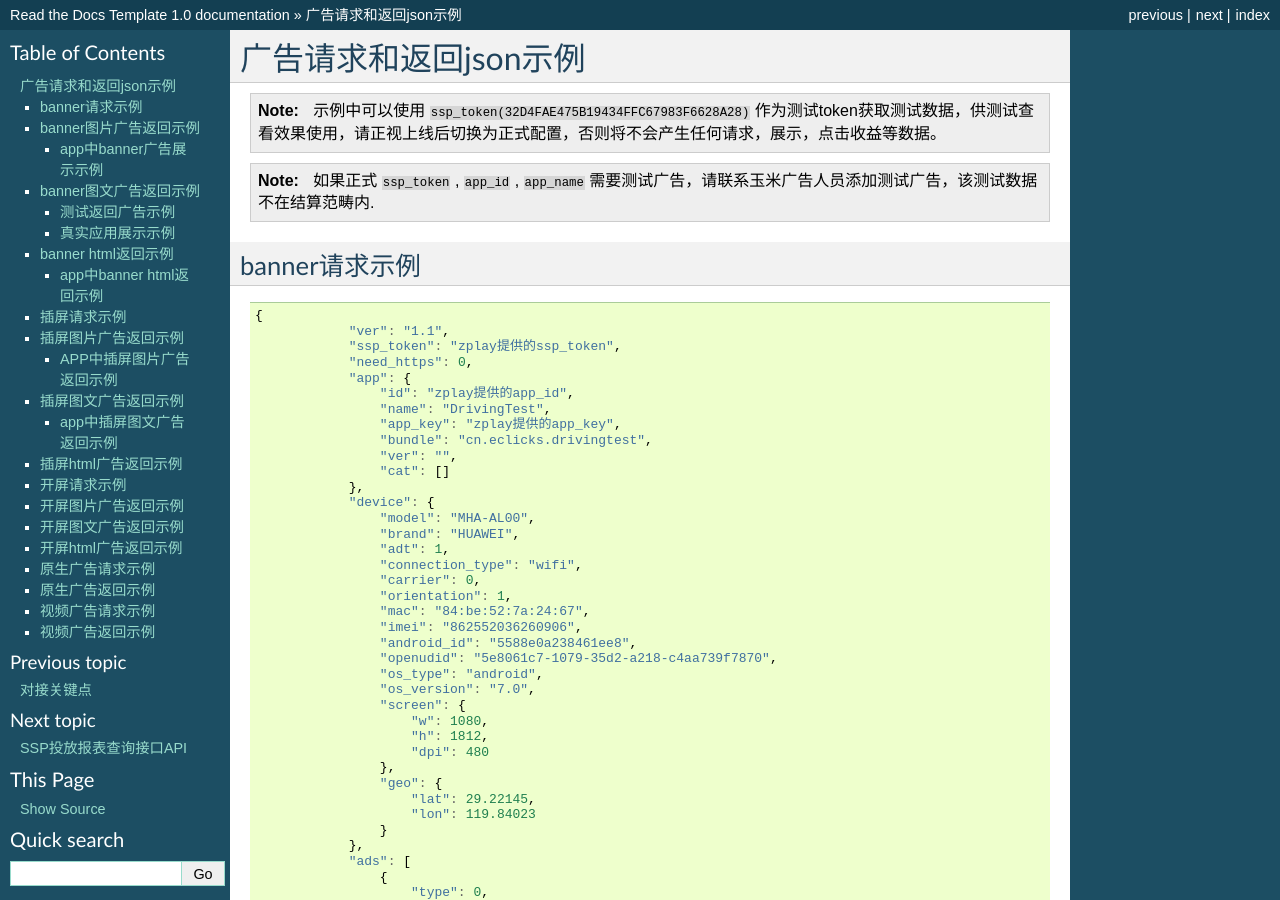
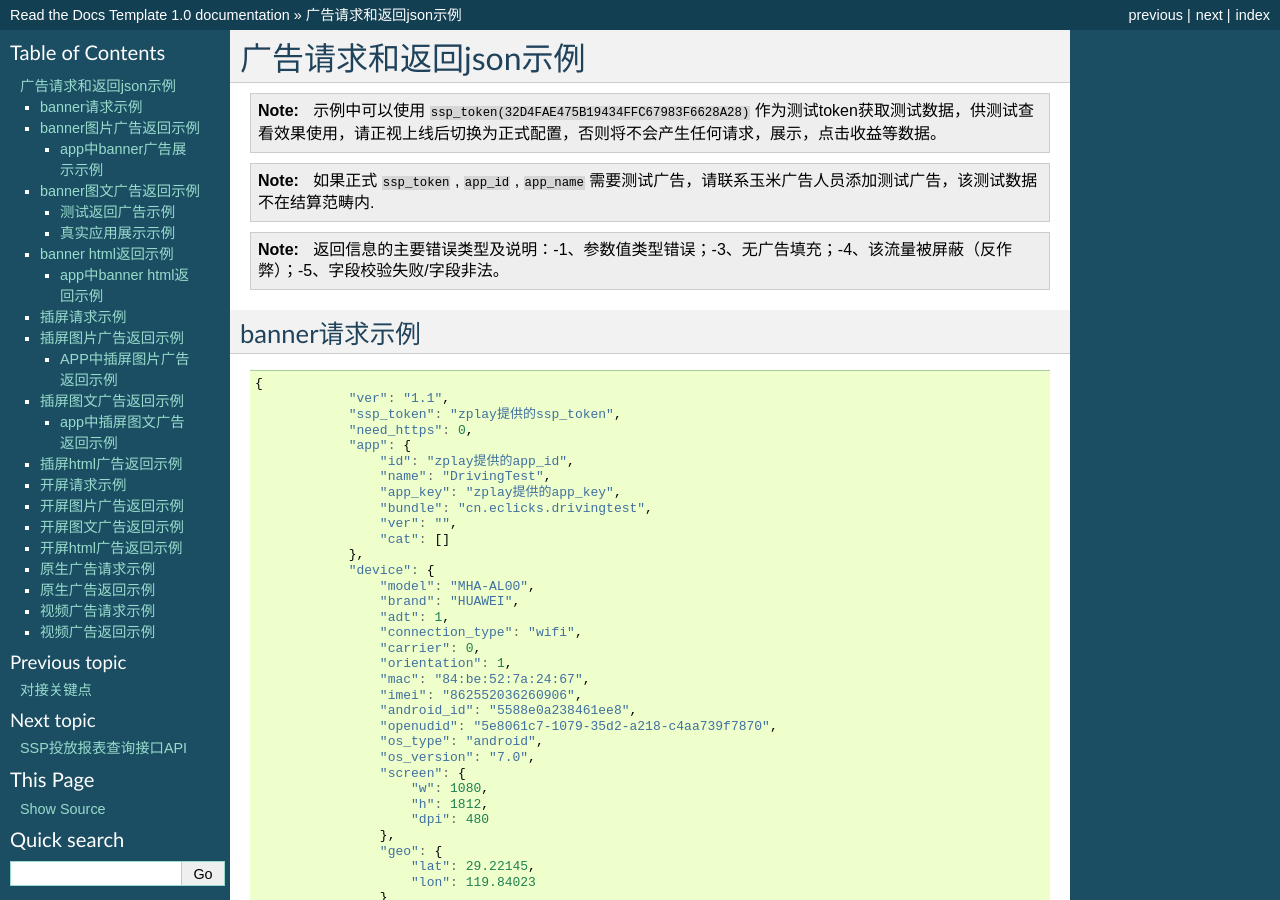
Before and after one commit to yumimobi/adx_ssp_doc, a Sphinx documentation site: the page built from docs/request_and_response.rst, in a window 1280 px wide and 900 px high. Built offline with Sphinx 7.4.7, drawn with Linux system fonts in a browser that asks for light colours.

Commit message:
增加参数错误说明

```diff
--- a/docs/request_and_response.rst
+++ b/docs/request_and_response.rst
@@ -4,6 +4,8 @@
 .. note:: 示例中可以使用 ``ssp_token(32D4FAE475B19434FFC67983F6628A28)`` 作为测试token获取测试数据，供测试查看效果使用，请正视上线后切换为正式配置，否则将不会产生任何请求，展示，点击收益等数据。
 
 .. note:: 如果正式 ``ssp_token`` , ``app_id`` , ``app_name`` 需要测试广告，请联系玉米广告人员添加测试广告，该测试数据不在结算范畴内.
+
+.. note:: 返回信息的主要错误类型及说明：-1、参数值类型错误；-3、无广告填充；-4、该流量被屏蔽（反作弊）；-5、字段校验失败/字段非法。
 
 banner请求示例
 ---------------
```
